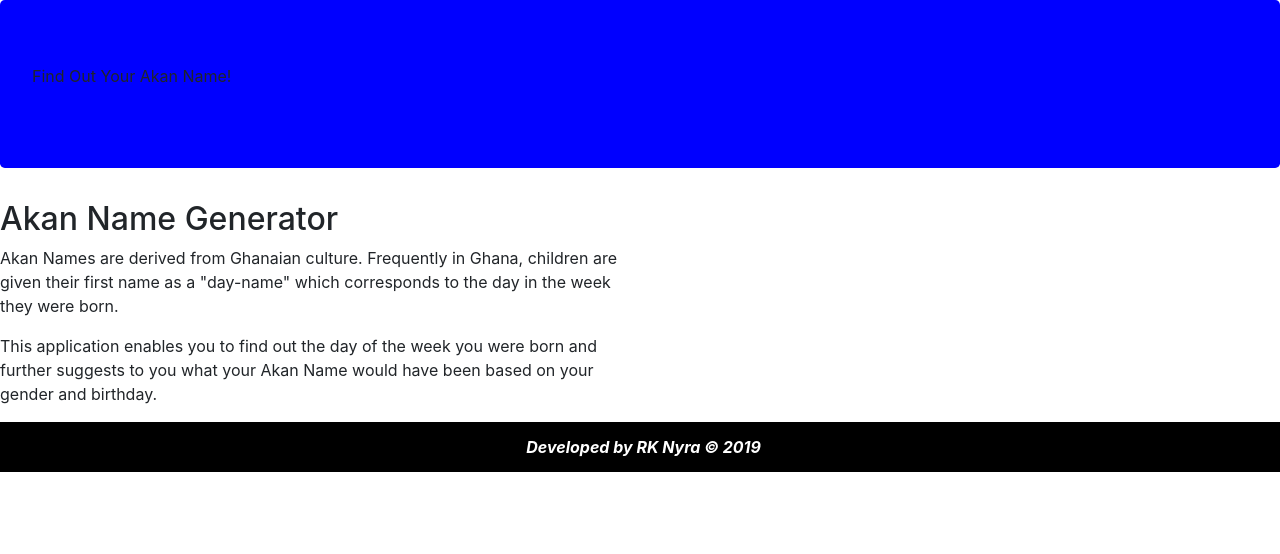
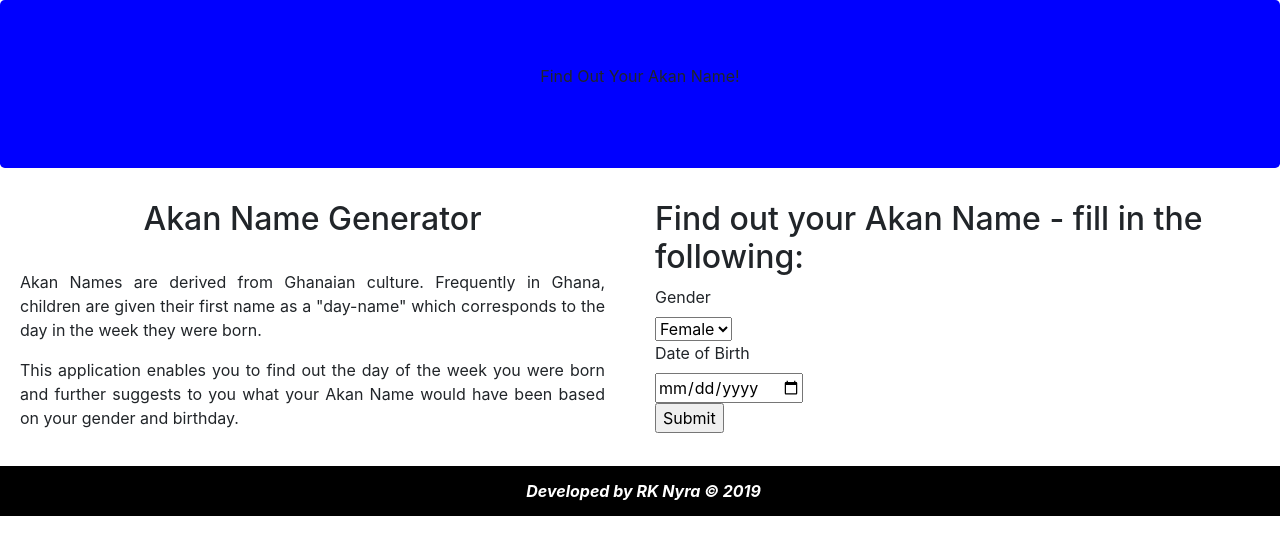
Before and after one commit to RkNyra/akan-name-generator, a plain HTML site: page index.html in a window 1280 px wide. Drawn offline with Linux system fonts and the light colour scheme.

Commit message:
add data collection (gender and birthdate) form

```diff
--- a/index.html
+++ b/index.html
@@ -13,18 +13,41 @@
 <body>
     <script src="js/script.js"></script>
 
-    <div class="container-fluid jumbotron">
+    <div class="container-fluid jumbotron text-center">
         <p>Find Out Your Akan Name!</p>
     </div>
 
     <div class="row">
         <div class="col-md-6">
-            <h2>Akan Name Generator</h2>
-            <p>Akan Names are derived from Ghanaian culture. Frequently in Ghana, children are given their first name as a "day-name" which corresponds to the day in the week they were born.</p>
-            <p>This application enables you to find out the day of the week you were born and further suggests to you what your Akan Name would have been based on your gender and birthday.</p>
+            <div class="card-title text-center">
+                <h2>Akan Name Generator</h2>
+            </div>
+            <div class="card-body text-justify">
+                <p>Akan Names are derived from Ghanaian culture. Frequently in Ghana, children are given their first name as a "day-name" which corresponds to the day in the week they were born.</p>
+                <p>This application enables you to find out the day of the week you were born and further suggests to you what your Akan Name would have been based on your gender and birthday.</p>
+            </div>
         </div>
 
         <div class="col-md-6">
+            <h2>Find out your Akan Name - fill in the following:</h2>
+            <!-- <form> -->
+            <!-- <input type="radio" name="gender" value="female">Female<br> -->
+            <!-- <input type="radio" name="gender" value="male"> Male<br> -->
+            <!-- </form> -->
+
+            <form name="dataCollection" action="">
+                <label for="gender">Gender</label>
+                <div class="selectbox">
+                    <select id="gender">
+                      <!-- validation -->
+                      <option value="female">Female</option>
+                      <option value="male">Male</option>
+                    </select>
+                </div>
+                <label for="Date">Date of Birth</label><br>
+                <input id="date" type="Date" placeholder="D.O.B" required><br>
+                <input type="submit" value="Submit" id="btnSubmit">
+            </form>
             <!-- insert form here...collect data i.e. gender and birthdate details -->
         </div>
     </div>
```
